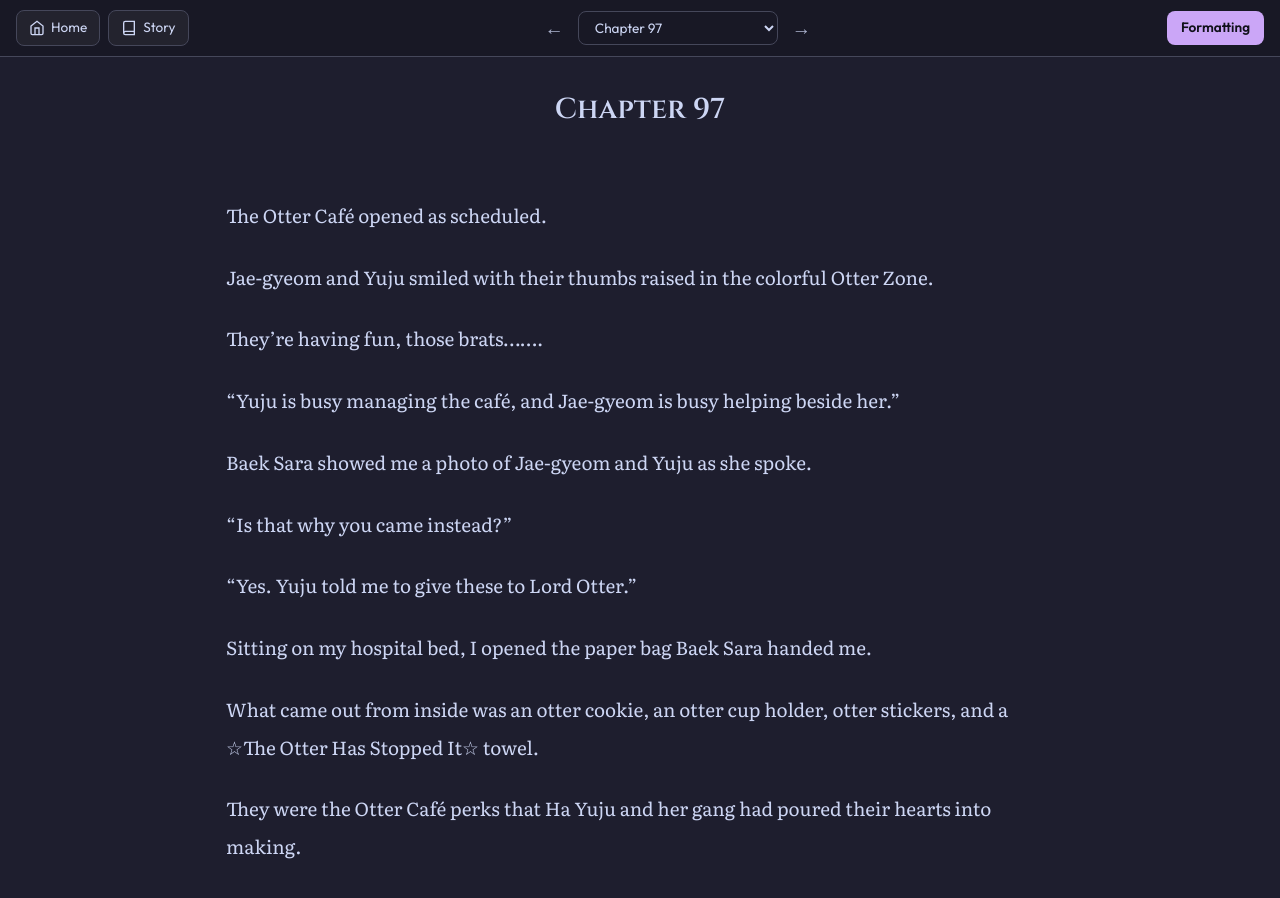
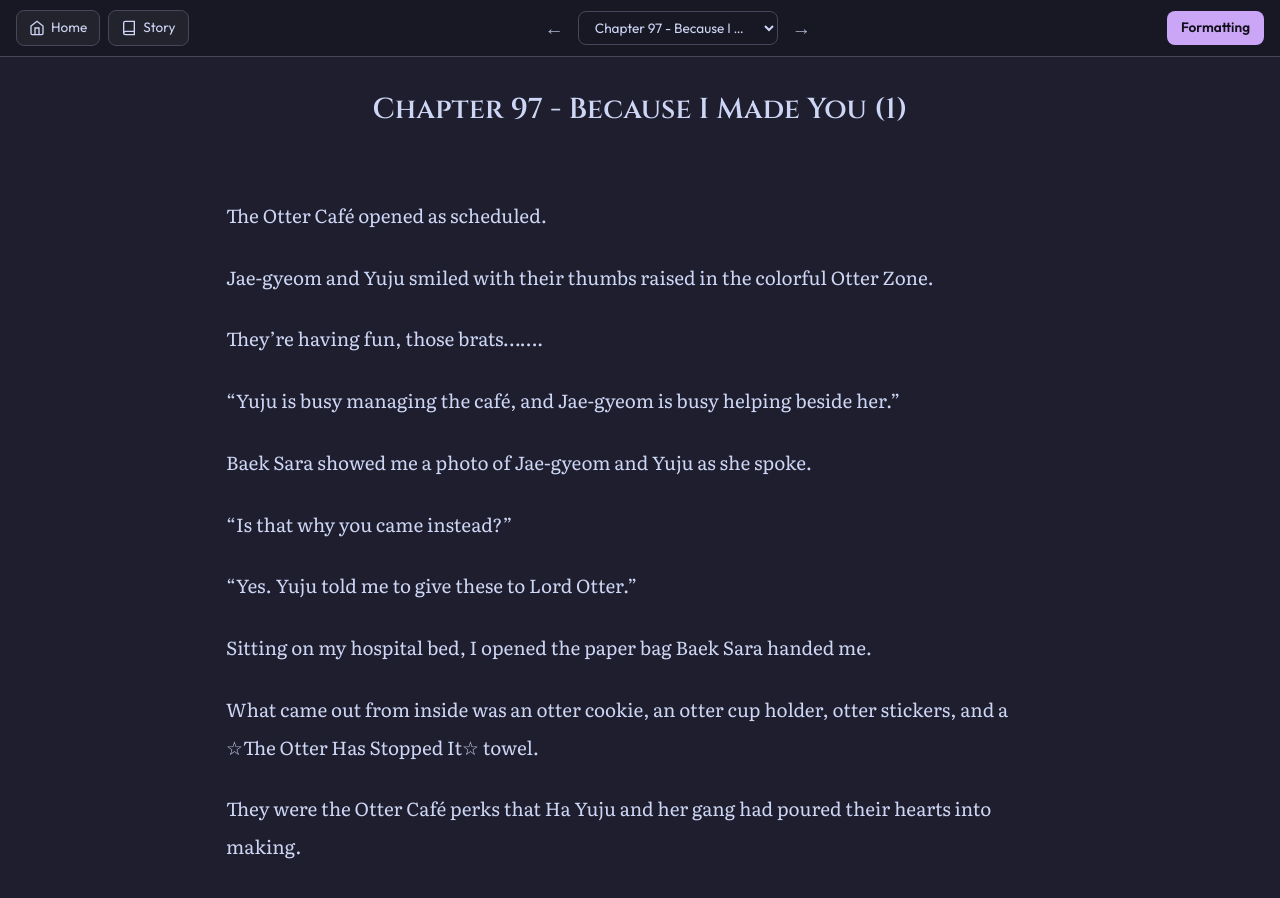
Before and after one commit to soleumn/soleumn.github.io, a Jekyll site: the page built from _chapters/esg/ch97.md, in a window 1280 px wide and 900 px high. Built offline with Jekyll 4.4.1, drawn with Linux system fonts in a browser that asks for light colours; comment, search, counter and statistics services are not loaded.

Commit message:
Update ch97.md

```diff
--- a/_chapters/esg/ch97.md
+++ b/_chapters/esg/ch97.md
@@ -1,5 +1,5 @@
 ---
-title: "Chapter 97"
+title: "Chapter 97 - Because I Made You (1)"
 categories: esg
 capitulo: 97
 ---
```
